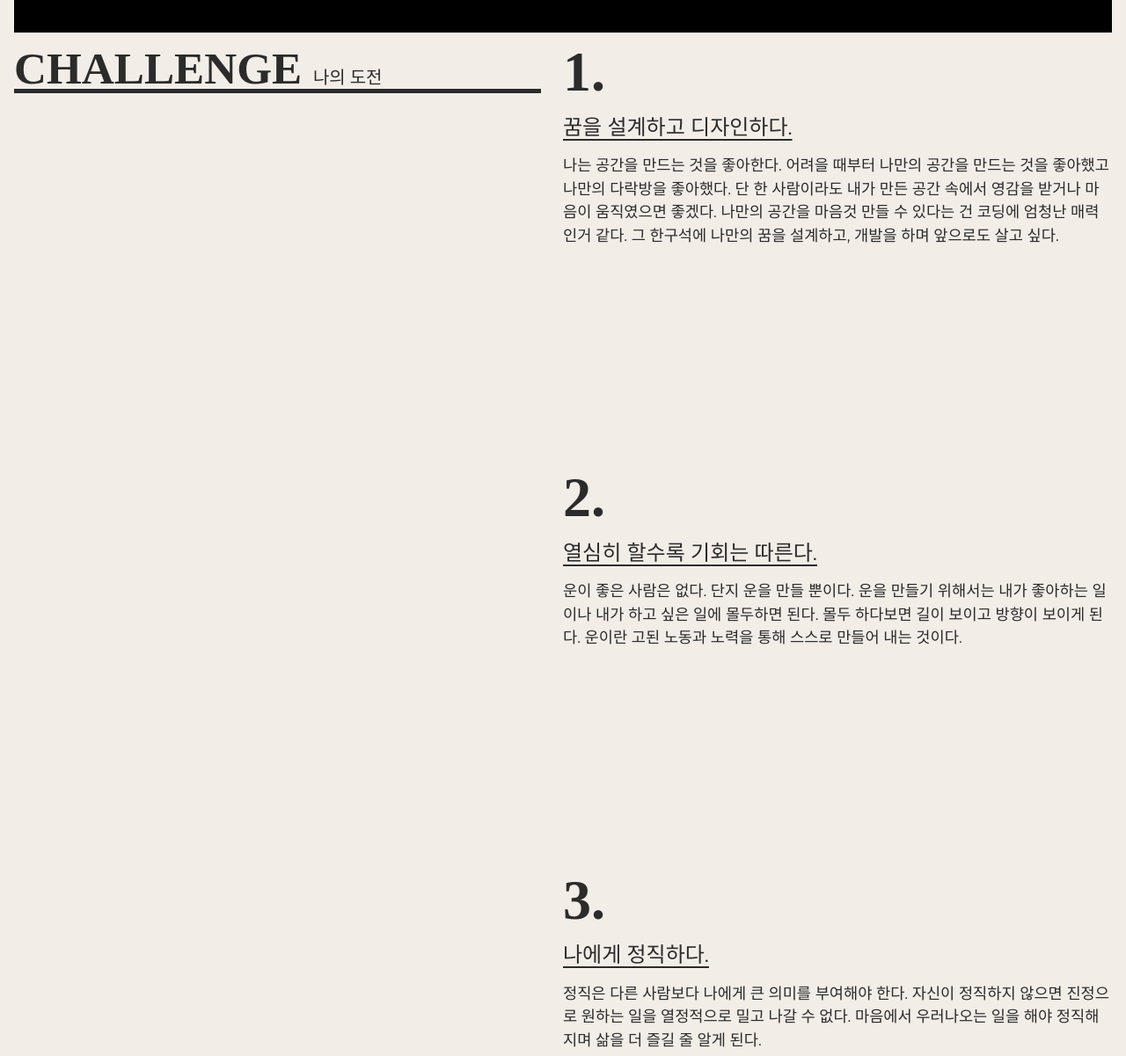
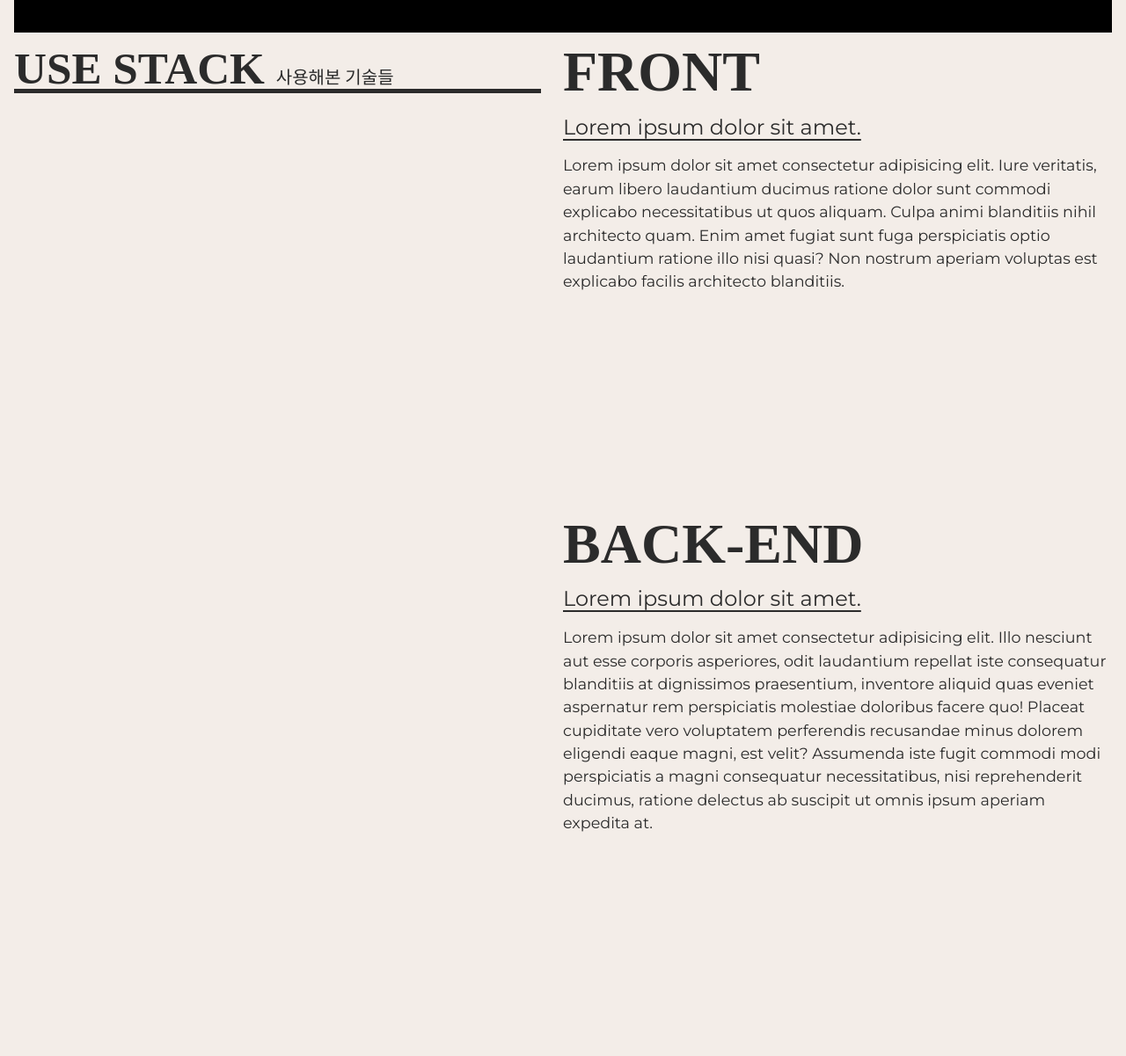
Before and after one commit to Syeseong/port-vite, a website built with Vite: page src/index.html in a window 1280 px wide. Shown: the part 779-1980 px from the top of the page at 88% size. Built offline with nearby package versions, Linux system fonts and the light colour scheme; some packages are replaced by stand-ins of ours; a small style sheet from the web is missing; a web font is replaced by a local one.

Commit message:
feat : 24-05-14 - 마무리 완료

```diff
--- a/package.json
+++ b/package.json
@@ -13,6 +13,7 @@
   },
   "dependencies": {
     "@studio-freight/lenis": "^1.0.42",
-    "gsap": "^3.12.5"
+    "gsap": "^3.12.5",
+    "lenis": "^1.0.45"
   }
 }
--- a/src/assets/js/link.js
+++ b/src/assets/js/link.js
@@ -1,3 +1,14 @@
 export function link() {
-    console.log(link)
+    document.querySelectorAll("a[href^='#']").forEach((anchor) => {
+        anchor.addEventListener("click", function (e) {
+            e.preventDefault();
+
+            const targetId = this.getAttribute("href");
+            const targetElemnet = document.querySelector(targetId);
+
+            if (targetElemnet) {
+                targetElemnet.scrollIntoView({ behavior: "smooth" });
+            }
+        })
+    })
 }
--- a/src/assets/js/smooth.js
+++ b/src/assets/js/smooth.js
@@ -1,3 +1,16 @@
+import Lenis from 'lenis';
+
 export function smooth() {
-    console.log(smooth)
+    const lenis = new Lenis()
+
+    lenis.on("scroll", (e) => {
+        console.log(e)
+    })
+
+    function raf(time) {
+        lenis.raf(time)
+        requestAnimationFrame(raf)
+    }
+
+    requestAnimationFrame(raf)
 }
--- a/src/index.html
+++ b/src/index.html
@@ -86,37 +86,54 @@
         <section id="skill">
             <div class="skill__inner">
                 <h2 class="skill__title">
-                    challenge <em>나의 도전</em>
+                    USE STACK <em>사용해본 기술들</em>
                 </h2>
                 <div class="skill__desc">
                     <div>
-                        <span>1.</span>
-                        <h3>꿈을 설계하고 디자인하다.</h3>
+                        <span>FRONT</span>
+                        <h3>Lorem ipsum dolor sit amet.</h3>
                         <p>
-                            나는 공간을 만드는 것을 좋아한다.
-                            어려을 때부터 나만의 공간을 만드는 것을 좋아했고 나만의 다락방을 좋아했다.
-                            단 한 사람이라도 내가 만든 공간 속에서 영감을 받거나 마음이 움직였으면 좋겠다.
-                            나만의 공간을 마음것 만들 수 있다는 건 코딩에 엄청난 매력인거 같다.
-                            그 한구석에 나만의 꿈을 설계하고, 개발을 하며 앞으로도 살고 싶다.
+                            Lorem ipsum dolor sit amet consectetur adipisicing elit. Iure veritatis, earum libero
+                            laudantium ducimus ratione dolor sunt commodi explicabo necessitatibus ut quos aliquam.
+                            Culpa animi blanditiis nihil architecto quam. Enim amet fugiat sunt fuga perspiciatis optio
+                            laudantium ratione illo nisi quasi? Non nostrum aperiam voluptas est explicabo facilis
+                            architecto blanditiis.
                         </p>
                     </div>
                     <div>
-                        <span>2.</span>
-                        <h3>열심히 할수록 기회는 따른다.</h3>
+                        <span>BACK-END</span>
+                        <h3>Lorem ipsum dolor sit amet.</h3>
                         <p>
-                            운이 좋은 사람은 없다. 단지 운을 만들 뿐이다.
-                            운을 만들기 위해서는 내가 좋아하는 일이나 내가 하고 싶은 일에 몰두하면 된다.
-                            몰두 하다보면 길이 보이고 방향이 보이게 된다.
-                            운이란 고된 노동과 노력을 통해 스스로 만들어 내는 것이다.
+                            Lorem ipsum dolor sit amet consectetur adipisicing elit. Illo nesciunt aut esse corporis
+                            asperiores, odit laudantium repellat iste consequatur blanditiis at dignissimos praesentium,
+                            inventore aliquid quas eveniet aspernatur rem perspiciatis molestiae doloribus facere quo!
+                            Placeat cupiditate vero voluptatem perferendis recusandae minus dolorem eligendi eaque
+                            magni, est velit? Assumenda iste fugit commodi modi perspiciatis a magni consequatur
+                            necessitatibus, nisi reprehenderit ducimus, ratione delectus ab suscipit ut omnis ipsum
+                            aperiam expedita at.
                         </p>
                     </div>
                     <div>
-                        <span>3.</span>
-                        <h3>나에게 정직하다.</h3>
+                        <span>LIBRARY</span>
+                        <h3>Lorem ipsum dolor sit amet.</h3>
                         <p>
-                            정직은 다른 사람보다 나에게 큰 의미를 부여해야 한다.
-                            자신이 정직하지 않으면 진정으로 원하는 일을 열정적으로 밀고 나갈 수 없다.
-                            마음에서 우러나오는 일을 해야 정직해지며 삶을 더 즐길 줄 알게 된다.
+                            Lorem, ipsum dolor sit amet consectetur adipisicing elit. Perferendis sit pariatur qui
+                            excepturi laborum nulla provident perspiciatis, optio assumenda ullam. Non deserunt voluptas
+                            est, eligendi et labore rerum, molestias saepe explicabo accusantium eius animi quasi?
+                            Numquam architecto deleniti voluptatibus officia quasi aut! Magnam, dignissimos a? Ipsa non
+                            voluptatibus dolor veniam ipsam recusandae maxime praesentium soluta officiis a quod harum
+                            sunt, incidunt nobis ea. Consectetur, iste.
+                        </p>
+                    </div>
+                    <div>
+                        <span>TOOLS</span>
+                        <h3>Lorem ipsum dolor sit amet.</h3>
+                        <p>
+                            Lorem ipsum dolor sit amet consectetur adipisicing elit. Ab earum, deserunt rerum ad quae
+                            qui commodi assumenda aliquid vel dignissimos delectus natus tempora quo at maiores adipisci
+                            vitae aperiam a doloremque laboriosam, excepturi quas. Quia vitae delectus quisquam
+                            inventore recusandae doloremque natus minus quod tempora! Dignissimos alias et asperiores
+                            libero, quos atque sequi eaque accusantium.
                         </p>
                     </div>
                 </div>
@@ -216,7 +233,7 @@
         <section id="portfolio">
             <div class="port__inner">
                 <div class="port__title">
-                    portfolio <em>포폴 작업물</em>
+                    portfolio <em>참고하기 좋은 다른 개발자분들의 포트폴리오</em>
                 </div>
                 <div class="port__wrap">
                     <article class="port__item p1">
```
Also changed, not shown: README.md, 1 other file.
